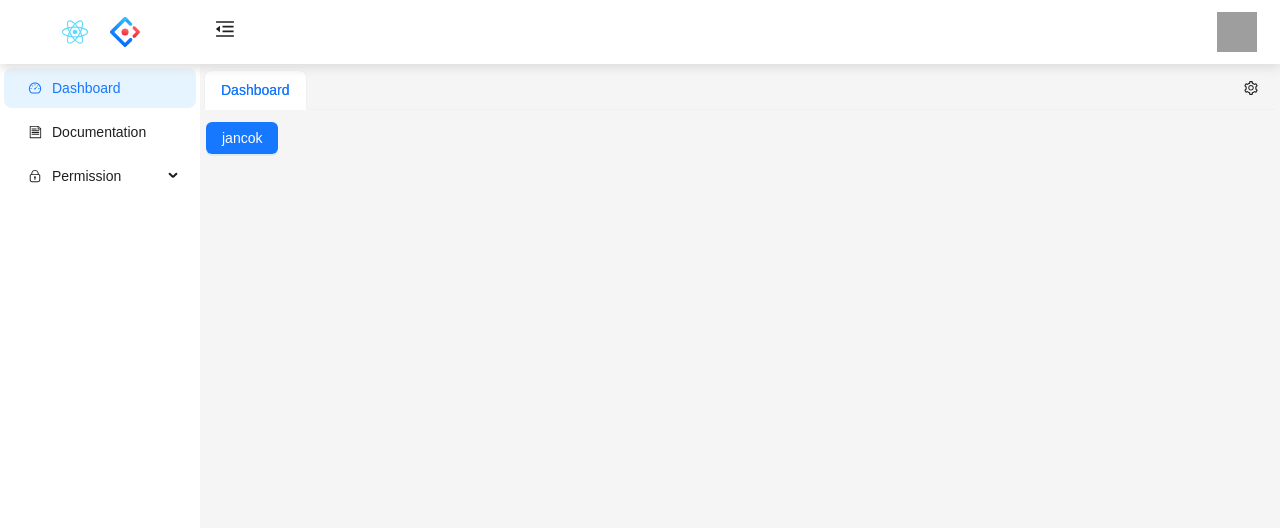
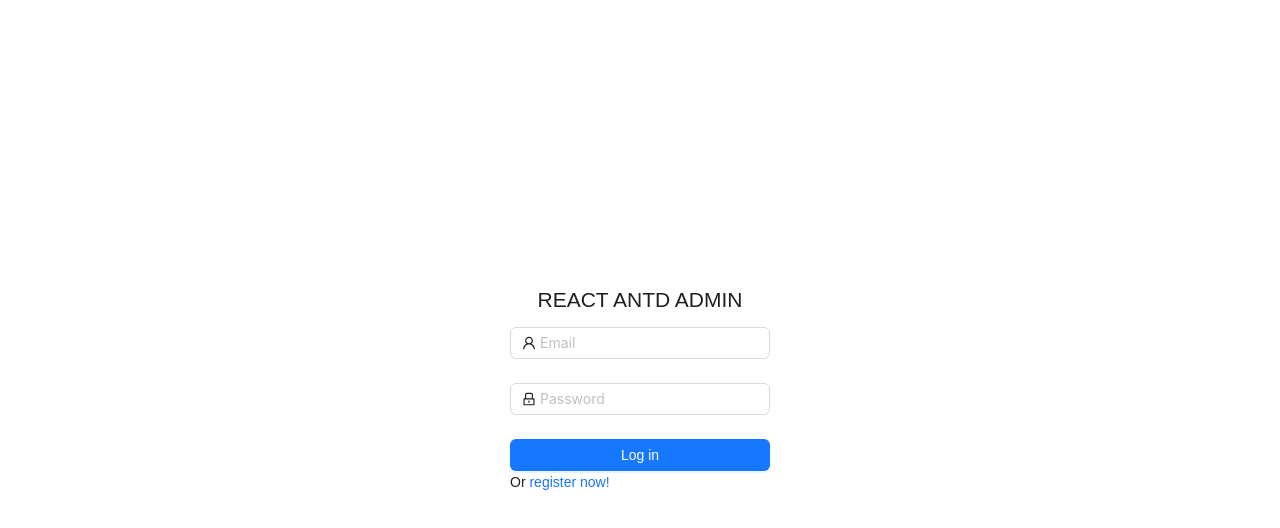
Before and after one commit to ilham89/react-cms, a React (Vite) app: page /login in a window 1280 px wide. Before the commit this address led to /dashboard. Shown: the top 528 px of the page. Built offline with nearby package versions, Linux system fonts and the light colour scheme; grey boxes are pictures that could not be loaded.

Commit message:
feat: add ui for login

```diff
--- /dev/null
+++ b/src/layouts/breadcrumb.tsx
@@ -0,0 +1,64 @@
+import React, { useEffect } from "react";
+
+import { Breadcrumb } from "antd";
+import { useLocation } from "react-router-dom";
+
+import { MenuList } from "@/interfaces/layouts/menu.interface";
+import useUser from "@/stores/user";
+
+interface BreadcrumbItem {
+  code: string;
+  path?: string;
+  label: string;
+}
+
+const { Item } = Breadcrumb;
+let breadcrumbList: BreadcrumbItem[] = [];
+let end = false;
+
+const Index: React.FC = () => {
+  const { pathname } = useLocation();
+
+  const [menuList] = useUser((state) => [state.menuList]);
+
+  // 根据pathname找出面包屑路径
+  const getBreadcrumbByPathName = (
+    menuList: MenuList,
+    pathname: string,
+    breadcrumbs: BreadcrumbItem[] = [],
+  ) => {
+    for (const menu of menuList) {
+      const list: BreadcrumbItem[] = [];
+      if (!end) {
+        list.push({
+          code: menu.code,
+          path: menu.path,
+          label: menu.label,
+        });
+        if (menu.path == pathname) {
+          breadcrumbList = breadcrumbs.concat(list);
+          end = true;
+          break;
+        } else if (menu.children) {
+          getBreadcrumbByPathName(menu.children, pathname, breadcrumbs.concat(list));
+        }
+      }
+    }
+  };
+
+  useEffect(() => {
+    end = false;
+    if (pathname === "/") getBreadcrumbByPathName(menuList, "/order-list");
+    else getBreadcrumbByPathName(menuList, pathname);
+  }, [pathname]);
+
+  return (
+    <Breadcrumb>
+      {breadcrumbList.map((e) => {
+        return <Item key={e.code}>{e.label}</Item>;
+      })}
+    </Breadcrumb>
+  );
+};
+
+export default Index;
--- a/src/layouts/index.tsx
+++ b/src/layouts/index.tsx
@@ -3,6 +3,7 @@ import * as React from "react";
 import { Drawer, Layout, theme } from "antd";
 import { Outlet, useLocation } from "react-router-dom";
 
+// import Breadcrumb from "./breadcrumb";
 import HeaderComponent from "./header";
 import MenuComponent from "./menu";
 import TagsView from "./tagView";
@@ -99,7 +100,11 @@ const Dashboard: React.FC = () => {
         )}
 
         <Content className="layout-page-content">
-          <TagsView />
+          <div>
+            <TagsView />
+            {/* <Breadcrumb /> */}
+          </div>
+
           <React.Suspense fallback={null}>
             <Outlet />
           </React.Suspense>
--- a/src/pages/dashboard/index.tsx
+++ b/src/pages/dashboard/index.tsx
@@ -1,9 +1,7 @@
-import { Button } from "antd";
-
 const Dashboard = () => {
   return (
     <div>
-      <Button type="primary">jancok</Button>
+      <h2>Welcome Admin!</h2>
     </div>
   );
 };
--- /dev/null
+++ b/src/pages/login/index.scss
@@ -0,0 +1,16 @@
+.login {
+  &-page {
+    display: flex;
+    justify-content: center;
+    align-items: center;
+    min-height: 100vh;
+
+    h2 {
+      text-align: center;
+    }
+  }
+
+  &-form-button {
+    width: 100%;
+  }
+}
--- /dev/null
+++ b/src/pages/login/index.tsx
@@ -0,0 +1,55 @@
+import * as React from "react";
+
+import { LockOutlined, UserOutlined } from "@ant-design/icons";
+import { Button, Form, Input } from "antd";
+import { Link, useNavigate } from "react-router-dom";
+
+import useUser from "@/stores/user";
+import "./index.scss";
+
+const Login: React.FC = () => {
+  const navigate = useNavigate();
+
+  const [setUserItem] = useUser((state) => [state.setUserItem]);
+
+  const onFinish = (values: any) => {
+    console.log("Received values of form: ", values);
+    navigate("/");
+    setUserItem({
+      logged: true,
+    });
+  };
+
+  return (
+    <div className="login-page">
+      <Form
+        name="normal_login"
+        className="login-form"
+        initialValues={{ remember: true }}
+        onFinish={onFinish}
+      >
+        <h2>REACT ANTD ADMIN</h2>
+
+        <Form.Item name="email" rules={[{ required: true, type: "email" }]}>
+          <Input prefix={<UserOutlined className="site-form-item-icon" />} placeholder="Email" />
+        </Form.Item>
+        <Form.Item name="password" rules={[{ required: true }]}>
+          <Input
+            prefix={<LockOutlined className="site-form-item-icon" />}
+            type="password"
+            placeholder="Password"
+          />
+        </Form.Item>
+
+        <Form.Item>
+          <Button type="primary" htmlType="submit" className="login-form-button">
+            Log in
+          </Button>
+          Or <Link to="/register">register now!</Link>
+        </Form.Item>
+      </Form>
+    </div>
+  );
+};
+
+export default Login;
--- a/src/router/index.tsx
+++ b/src/router/index.tsx
@@ -10,8 +10,13 @@ const Home = React.lazy(() => import("@/pages/dashboard"));
 const Documentation = React.lazy(() => import("@/pages/documentation"));
 const NotFoundPage = React.lazy(() => import("@/pages/404"));
 const RoutePermission = React.lazy(() => import("@/pages/permission/route"));
+const Login = React.lazy(() => import("@/pages/login"));
 
 const routeList: RouteObject[] = [
+  {
+    path: "/login",
+    element: <WrapperRouteComponent element={<Login />} titleId="Login" />,
+  },
   {
     path: "/",
     element: <WrapperRouteComponent element={<Dashboard />} titleId="" />,
```
